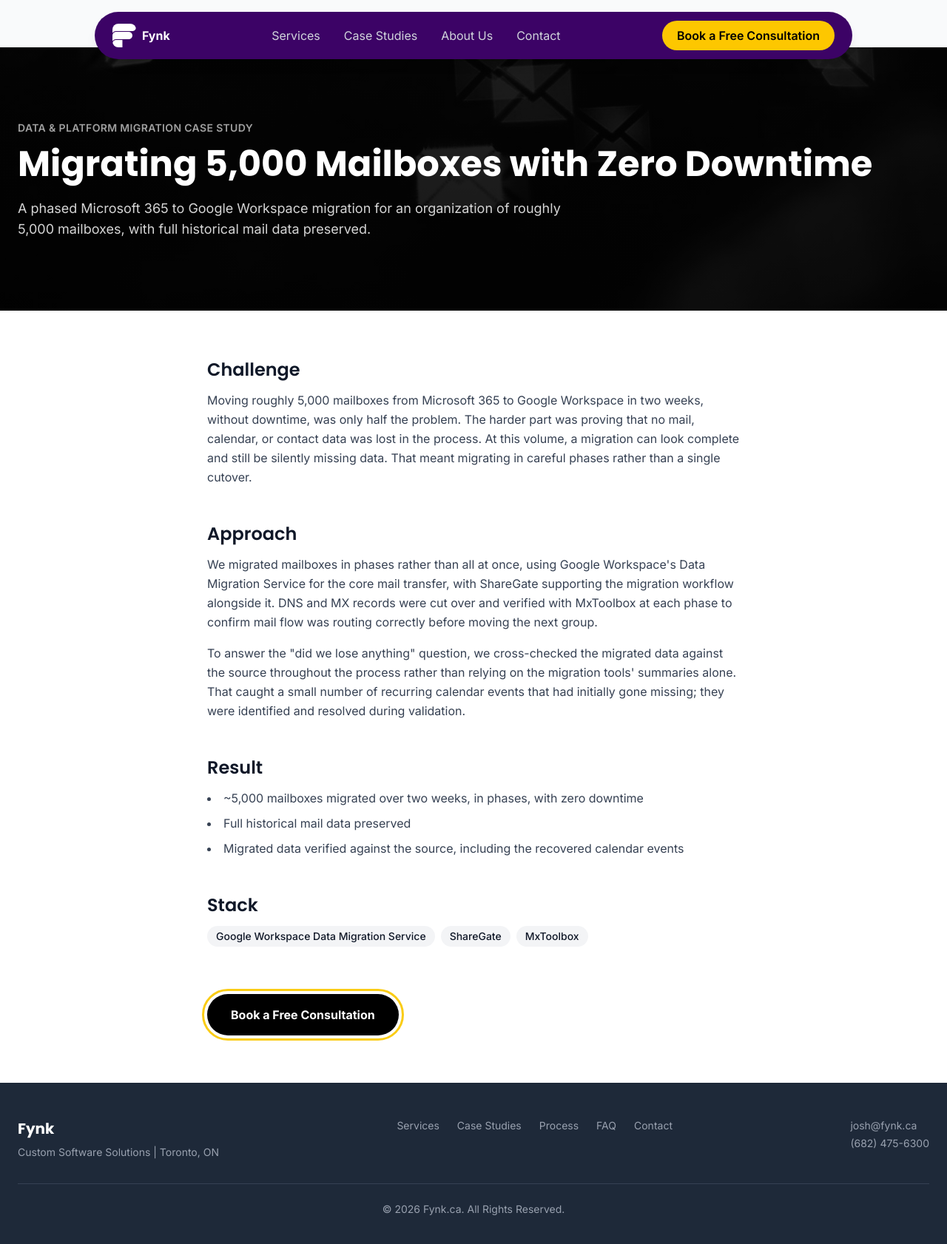
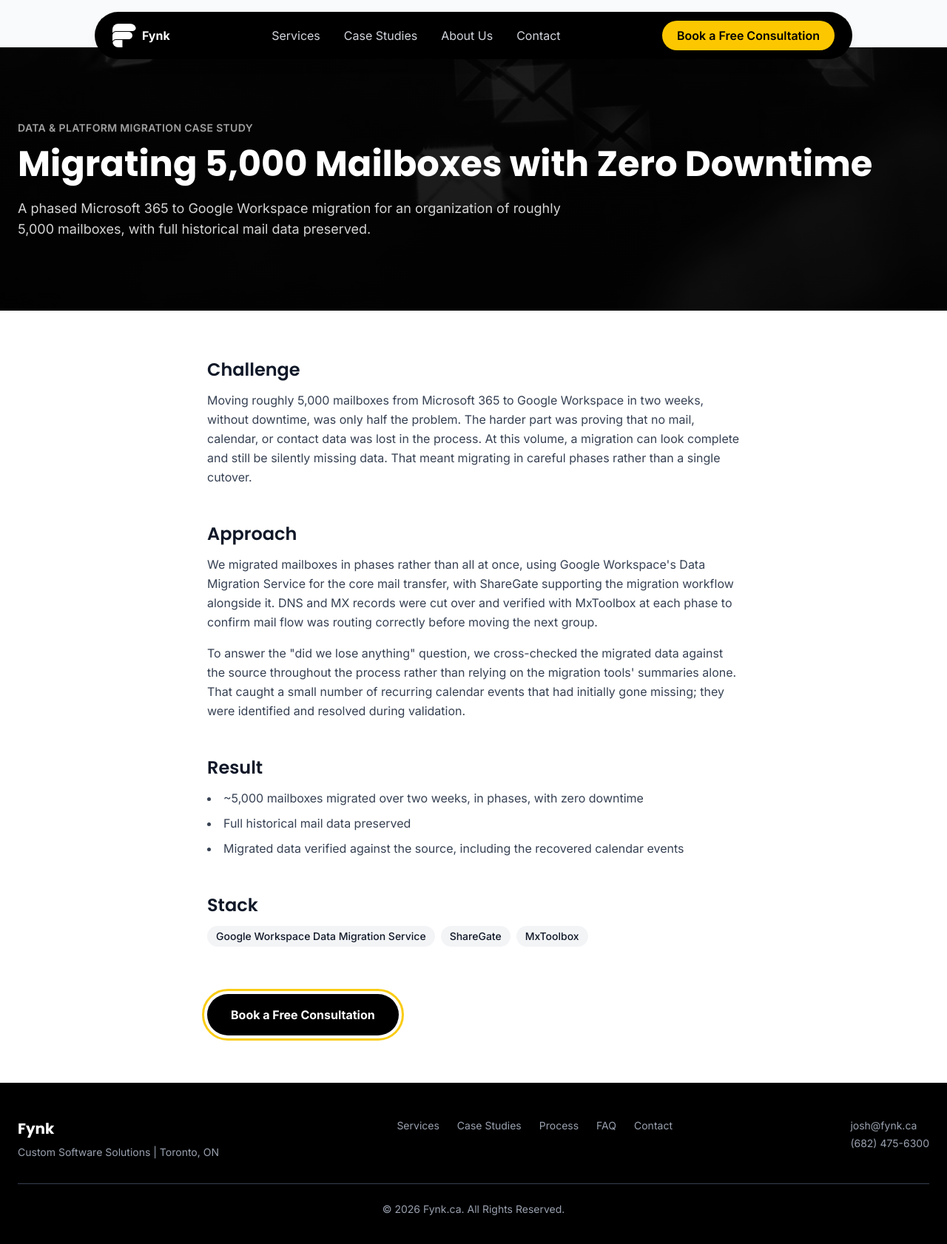
Before and after one commit to Temitaio/fynk-website2, a website: page case-studies/email-domain-migration.html in a window 1280 px wide. Shown: the whole page at 74% size. Drawn offline with Linux system fonts and the light colour scheme.

Commit message:
Revert nav pill to black, make footer black
- Nav pill + mobile menu panel: purple-950 back to black.
- Footer: bg-gray-800 -> bg-black, so it matches the hero/CTA-band
  black instead of a slightly-off dark gray next to them.

Checked footer layout at mobile and desktop widths - flex-col/
flex-row is a binary breakpoint with no broken in-between state, so
the color mismatch was likely what read as "misaligned." Verified
with Lighthouse: all three pages 100/100/100/100.

```diff
--- a/case-studies/email-domain-migration.html
+++ b/case-studies/email-domain-migration.html
@@ -34,7 +34,7 @@
 
     <!-- Header -->
     <header class="sticky top-4 z-50 px-4">
-        <div id="site-header" class="container mx-auto max-w-5xl bg-purple-950 rounded-full px-6 py-3 flex justify-between items-center shadow-lg">
+        <div id="site-header" class="container mx-auto max-w-5xl bg-black rounded-full px-6 py-3 flex justify-between items-center shadow-lg">
             <a href="../index.html" class="flex items-center space-x-2">
                 <img src="../logo.png" alt="Fynk Logo" width="32" height="32" class="h-8 w-8 rounded-lg invert">
                 <span class="text-2x1 font-bold text-white">Fynk</span>
@@ -53,7 +53,7 @@
         </div>
         <!-- Mobile Menu -->
         <div id="mobile-menu" class="hidden md:hidden container mx-auto max-w-5xl mt-2">
-            <div class="bg-purple-950 rounded-2xl px-6 py-4 shadow-lg">
+            <div class="bg-black rounded-2xl px-6 py-4 shadow-lg">
                 <a href="../index.html#services" class="block py-2 text-gray-300 hover:text-white">Services</a>
                 <a href="../index.html#case-studies" class="block py-2 text-gray-300 hover:text-white">Case Studies</a>
                 <a href="../index.html#about" class="block py-2 text-gray-300 hover:text-white">About Us</a>
@@ -109,7 +109,7 @@
     </main>
 
     <!-- Footer -->
-    <footer class="bg-gray-800 text-white">
+    <footer class="bg-black text-white">
         <div class="container mx-auto px-6 py-12">
             <div class="flex flex-col md:flex-row justify-between gap-8 mb-8 text-center md:text-left">
                 <div>
```
Also changed, not shown: case-studies/automated-reporting-platform.html (+3 -3 lines), index.html (+3 -3 lines), assets/css/style.css.
